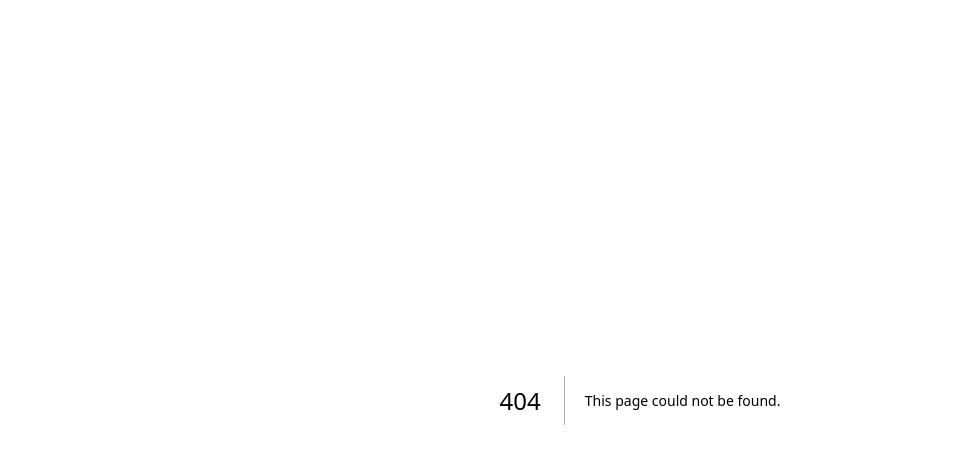
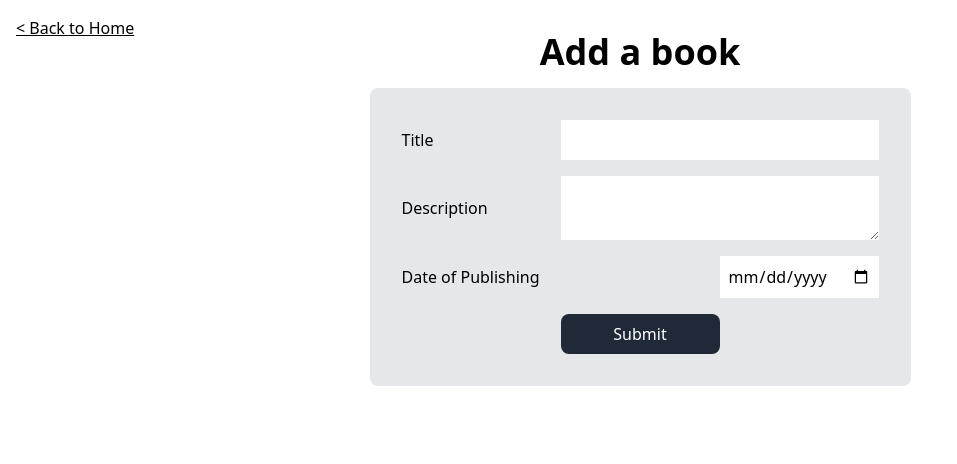
Before and after one commit to sayandcode/library-tutorial, a Next.js app: page /book/create in a window 1280 px wide. Before the commit this address had no page. Shown: the top 464 px of the page, without its empty margins (0-957 px from the left). Built offline with nearby package versions, Linux system fonts and the light colour scheme.

Commit message:
Add home and create-book pages
The create book page contains a form, but it hasn't been hooked up to the backend yet

```diff
--- /dev/null
+++ b/src/components/PageComponents/CreateBookPage/index.tsx
@@ -0,0 +1,46 @@
+import Head from 'next/head'
+import Link from 'next/link';
+import React from 'react'
+
+function CreateBookPage() {
+  const handleSubmit:React.FormEventHandler<HTMLFormElement>  = (e) =>{
+    e.preventDefault();
+  }
+  return (
+    <div>
+      <Head>
+        <title>Add a book</title>
+      </Head>
+      <div className='flex flex-col items-center mt-8'>
+        <Link href='/' className="fixed top-4 left-4 underline"> {'< Back to Home '}</Link>
+        <h1 className="text-4xl font-bold mb-4">Add a book</h1>
+        <form
+          className='p-8 bg-gray-200 rounded-lg grid grid-cols-3 gap-y-4'
+          onSubmit={handleSubmit}
+        >
+          <label htmlFor="book-title" className="col-span-1 flex items-center">
+            Title
+          </label>
+          <input id="book-title" className="p-2 col-span-2"/>
+
+          <label htmlFor="book-description" className="col-span-1 flex items-center">
+            Description
+          </label>
+          <textarea id="book-description" className="p-2 col-span-2"/>
+
+          <label htmlFor="book-date" className="col-span-1 flex items-center">
+            Date of Publishing
+          </label>
+          <input id="book-date" type="date" className="col-span-1 col-start-3 p-2"/>
+
+          <button
+            type="submit"
+            className='bg-gray-800 hover:bg-gray-600 focus-visible:bg-gray-600 outline-white text-white font-medium py-2 rounded-lg col-start-2'
+          >Submit</button>
+        </form>
+      </div>
+    </div>
+  )
+}
+
+export default CreateBookPage;
--- /dev/null
+++ b/src/pages/book/create.tsx
@@ -0,0 +1,5 @@
+import CreateBookPage from "@/components/PageComponents/CreateBookPage";
+
+const Page = CreateBookPage
+
+export default Page;
--- a/src/pages/index.tsx
+++ b/src/pages/index.tsx
@@ -1,11 +1,15 @@
 import { Inter } from 'next/font/google'
+import Link from 'next/link'
 
 const inter = Inter({ subsets: ['latin'] })
 
 export default function Home() {
   return (
     <main
-      className={`${inter.className}`}
-    ></main>
+      className={`flex flex-col items-center pt-16 ${inter.className}`}
+    >
+      <h1 className="font-bold text-4xl mb-8">My Library</h1>
+      <Link href="/book/create" className='underline'>Add a new book</Link>
+    </main>
   )
 }
```
